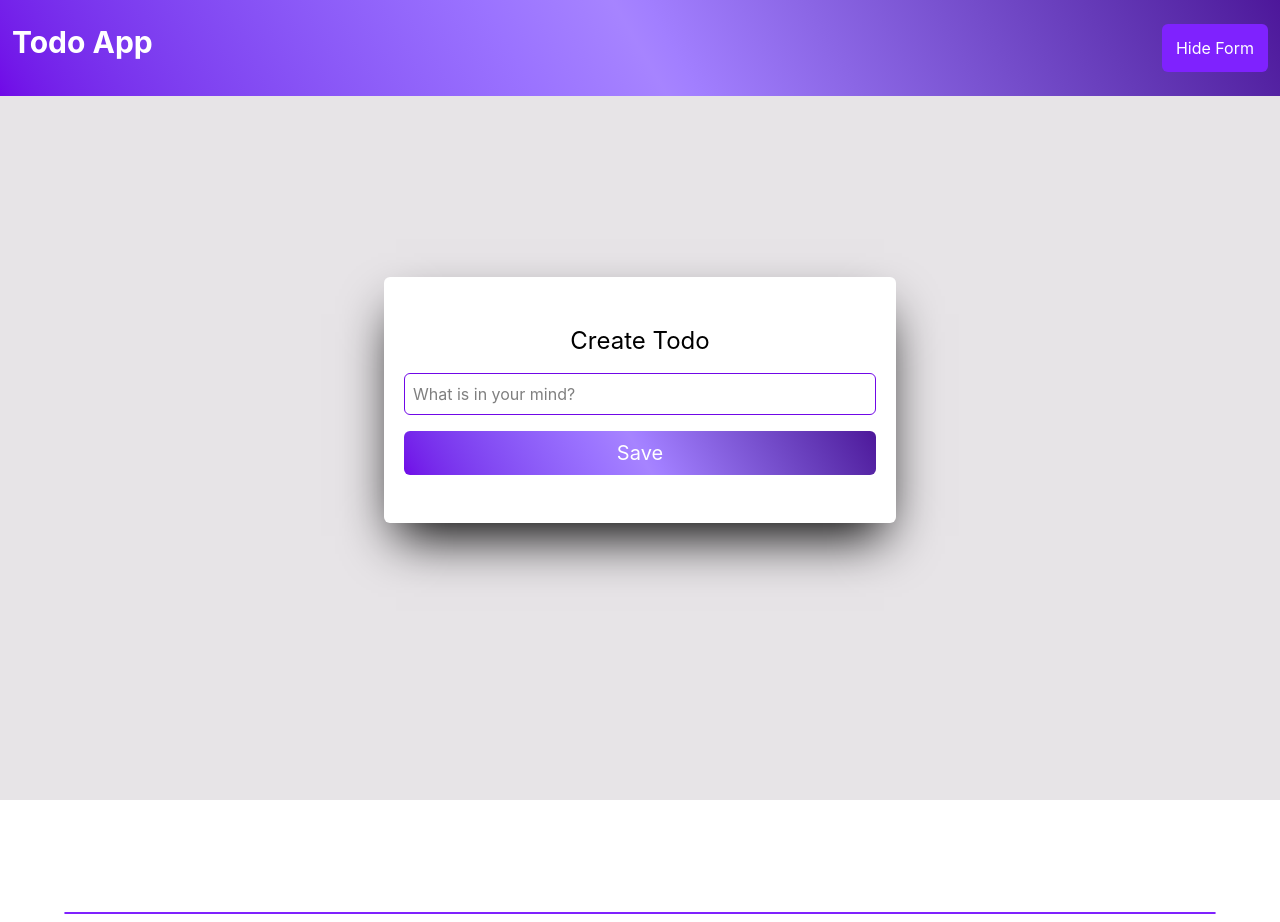
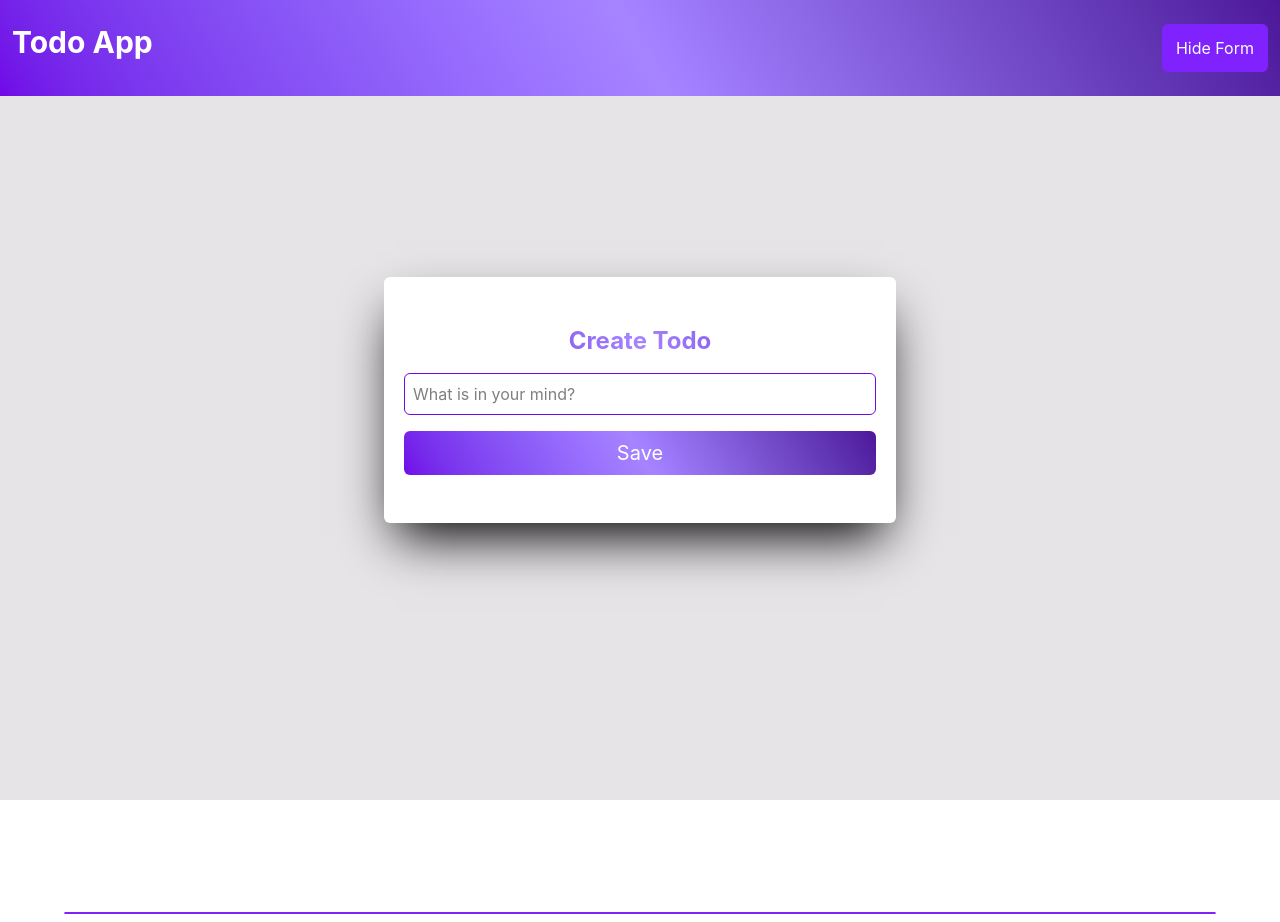
Before and after one commit to saharshirzad2026-creator/TodoApp--With-React, a React (Vite) app: page / in a window 1280 px wide. Both pictures are taken after a click on the button "Show Form". Built offline with nearby package versions, Linux system fonts and the light colour scheme.

Commit message:
some changes

```diff
--- a/src/components/form.jsx
+++ b/src/components/form.jsx
@@ -20,7 +20,7 @@ export default function CreateForm({list, setList, showForm, setShowForm}){
            return(
         <div className="w-full h-screen flex justify-center items-center bg-mauve-200">
             <div className="w-2/5 py-12 px-5 rounded-md bg-white shadow-2xl shadow-black flex flex-col gap-4">
-            <h1 className="text-center text-2xl">Create Todo</h1>
+            <h1 className="text-center font-bold bg-linear-60 from-violet-800 via-violet-400 to-violet-800 text-transparent bg-clip-text text-2xl">Create Todo</h1>
             <input value={value} onChange={(e)=> setValue(e.target.value)} className="py-2 px-2 border border-violet-700 rounded-md focus:outline-0" placeholder="What is in your mind?" type="text" />
             <button onClick={handleClick} className="py-2 hover:cursor-pointer text-xl text-white rounded-md bg-linear-60  from-violet-700 via-violet-400 to-violet-900 border-0">Save</button>
             </div>
```
